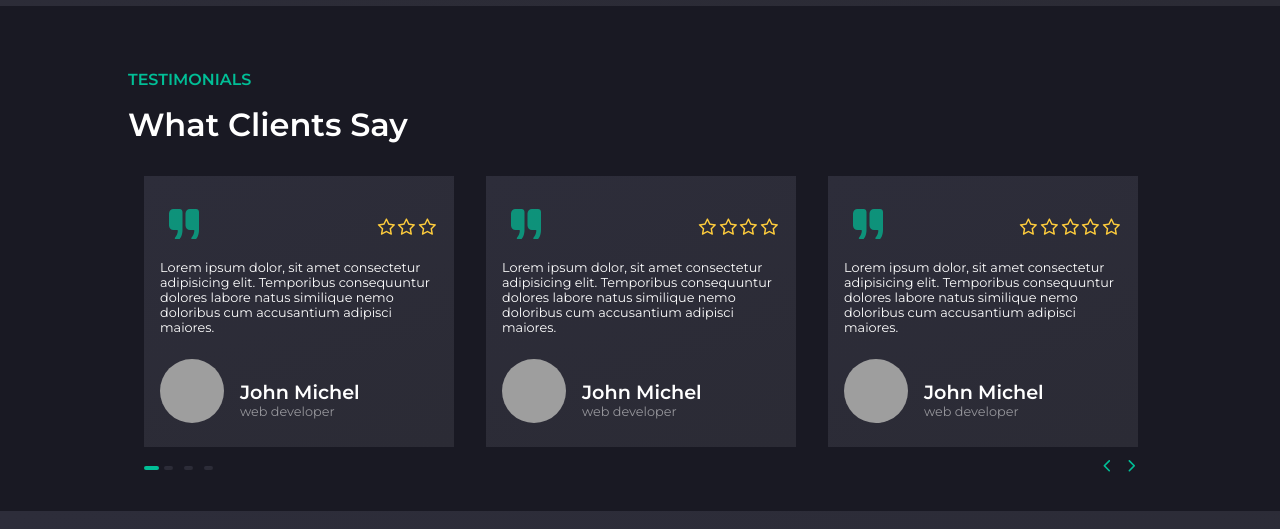
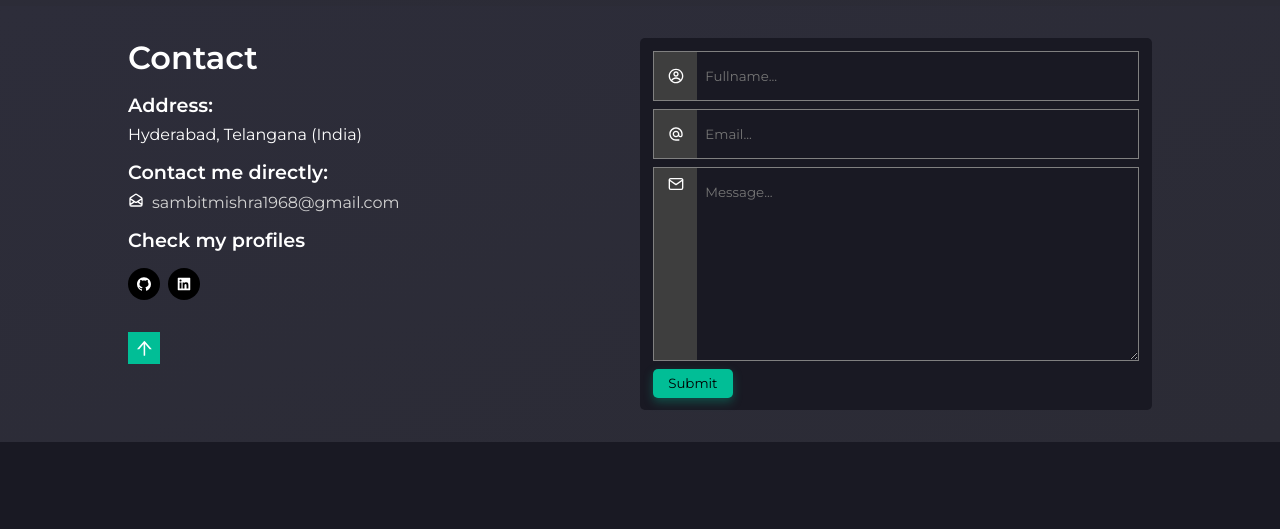
Before and after one commit to sambeats/sambitmishra, a React (Create React App) app: page / in a window 1280 px wide. Shown: the part 2062-2591 px from the top of the page. After the commit the page ends 2504 px from the top, so only its background shows below. Built offline with nearby package versions, Linux system fonts and the light colour scheme; grey boxes are pictures that could not be loaded; the HTML template or start-up script is replaced by a standard one.

Commit message:
Removed testimonials

```diff
--- a/src/App.js
+++ b/src/App.js
@@ -16,7 +16,7 @@ function App() {
       <LightColor>
         <Projects />
       </LightColor>
-      <Clients />
+      {/* <Clients /> */}
       <LightColor>
         <Footer />
       </LightColor>
```
